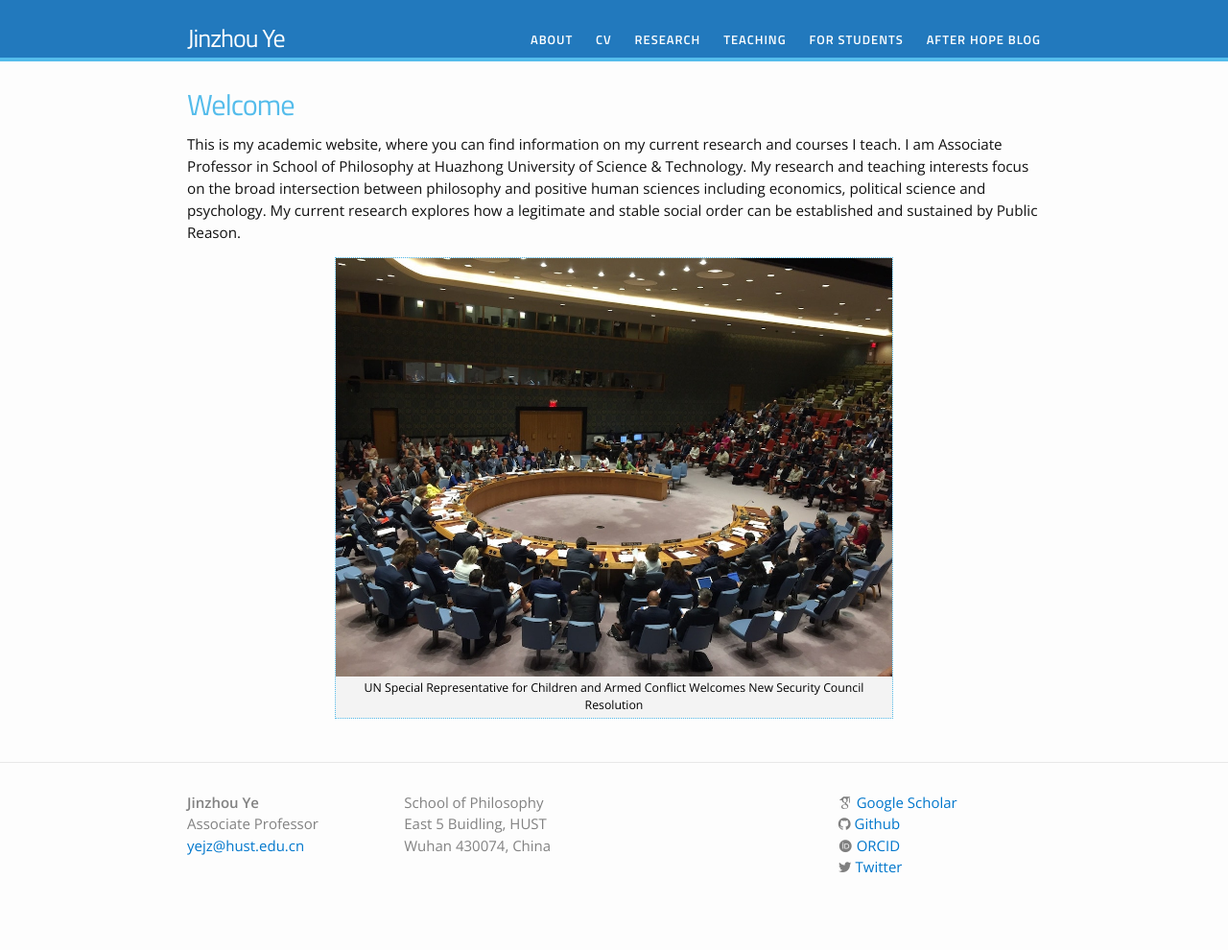
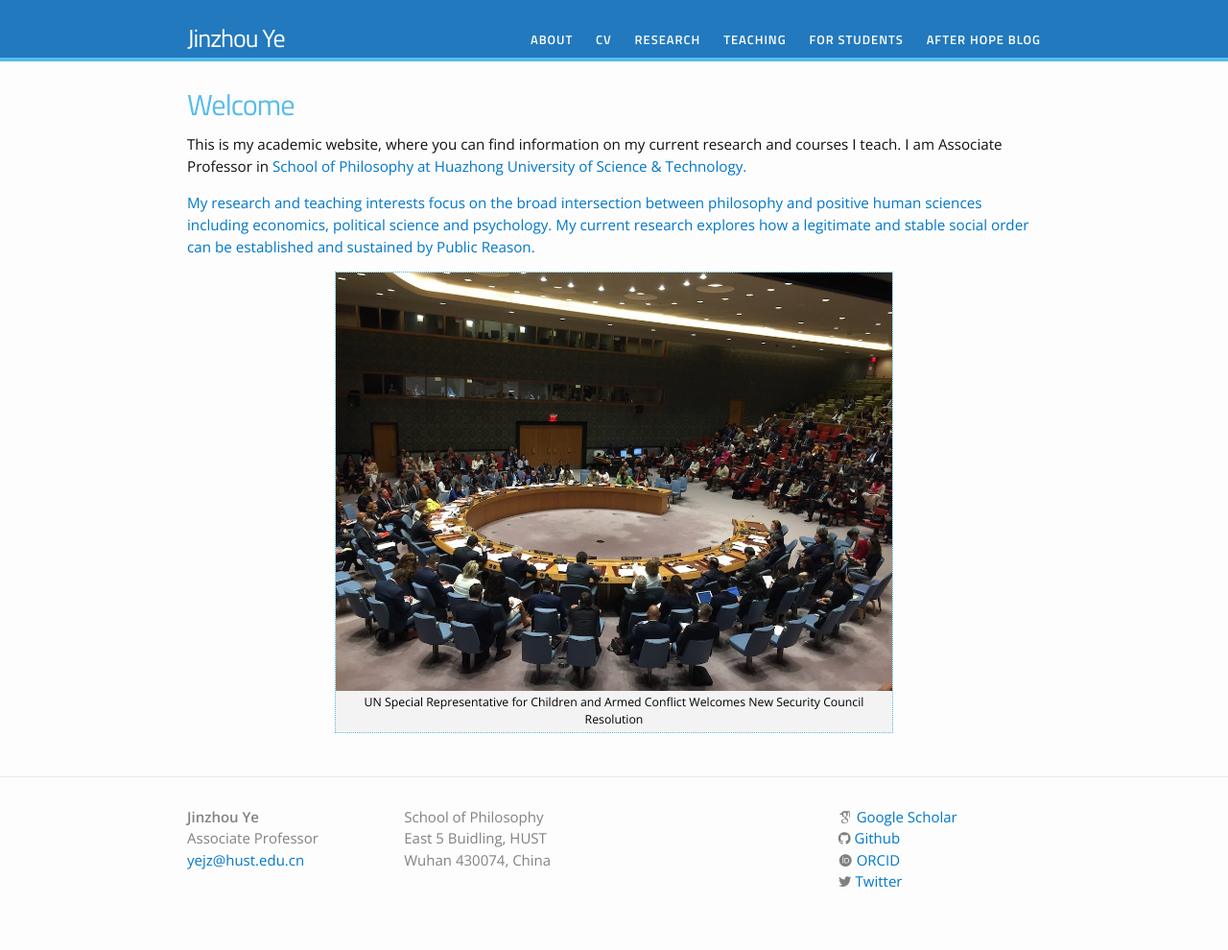
Before and after one commit to yejzh/yejzh.github.io, a Jekyll site: the page built from index.html, in a window 1280 px wide. Shown: the whole page at 96% size. Built offline with Jekyll 4.4.1, drawn with Linux system fonts in a browser that asks for light colours; nearby versions of some CDN libraries; some web fonts are replaced.

```diff
--- a/index.html
+++ b/index.html
@@ -8,7 +8,8 @@ layout: default
 
 <h1>Welcome</h1>
 
-	<p>This is my academic website, where you can find information on my current research and courses I teach. I am Associate Professor in School of Philosophy at Huazhong University of Science & Technology. My research and teaching interests focus on the broad intersection between philosophy and positive human sciences including economics, political science and psychology. My current research explores how a legitimate and stable social order can be established and sustained by Public Reason.</p>
+	<p>This is my academic website, where you can find information on my current research and courses I teach. I am Associate Professor in <a href="http://phil.hust.edu.cn/english/Home.htm" target="_blank">School of Philosophy at <a href="http://english.hust.edu.cn" target="_blank">Huazhong University of Science & Technology.
+		<p>My research and teaching interests focus on the broad intersection between philosophy and positive human sciences including economics, political science and psychology. My current research explores how a legitimate and stable social order can be established and sustained by Public Reason.</p>
 
 {% include image.html url="/images/UN-council.jpg" caption="UN Special Representative for Children and Armed Conflict Welcomes New Security Council Resolution" width=580 align="center" %}
 </div>
```
